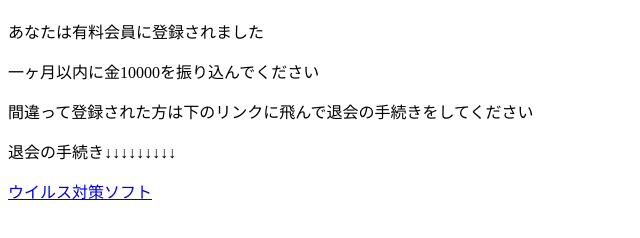
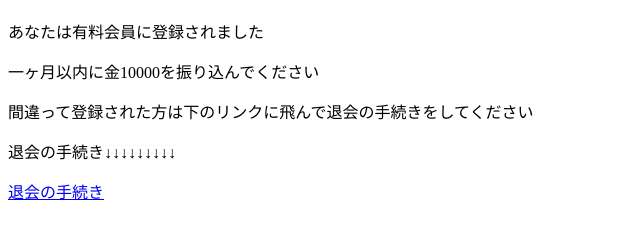
Before and after one commit to wasuu0517/tourokukanryou, a plain HTML site: page index.html in a window 1280 px wide. Shown: the part 70-308 px from the top of the page, without its empty margins (0-640 px from the left). Drawn offline with Linux system fonts and the light colour scheme.

Commit message:
Update index.html

```diff
--- a/index.html
+++ b/index.html
@@ -9,6 +9,6 @@
 <p>一ヶ月以内に金10000を振り込んでください</p>
 <p>間違って登録された方は下のリンクに飛んで退会の手続きをしてください</p>
   <p>退会の手続き↓↓↓↓↓↓↓↓↓</p>
-  <a href="http://umamusume.jp">ウイルス対策ソフト</a>
+  <a href="http://umamusume.jp">退会の手続き</a>
 </body>
 </html>
```
